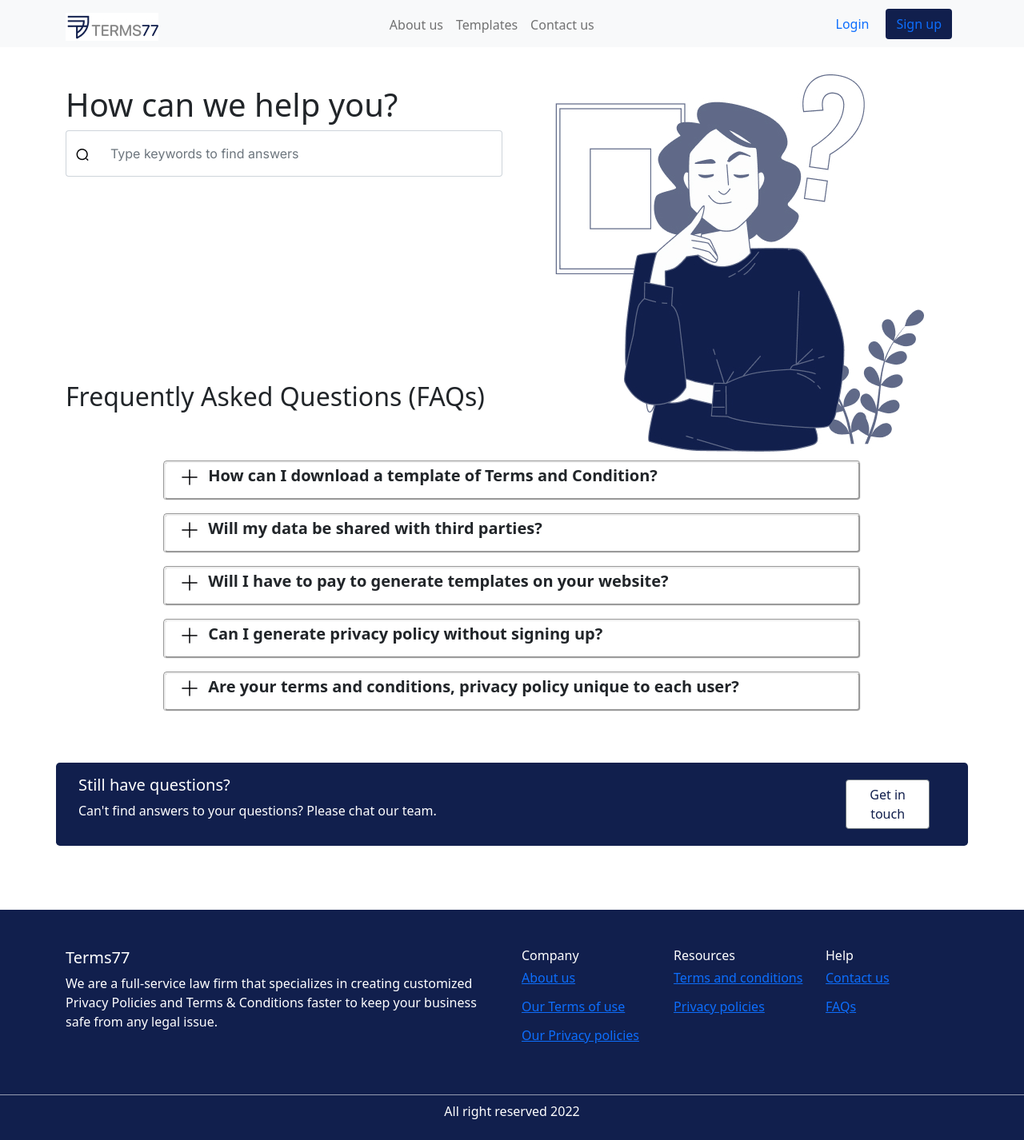
After one commit to zuri-training/Proj-T_C_GEN__Team-77, a Django app: template T_C_GEN/terms77/templates/faq.html in a window 1280 px wide. The commit adds this page. Shown: the whole page at 80% size. Run offline with Django 4.2, Linux system fonts and the light colour scheme; the template is opened without the code that fills it, so the values that code supplies are empty; some libraries are stand-ins or nearby versions.

Commit message:
still adjustments

```diff
--- /dev/null
+++ b/T_C_GEN/terms77/templates/faq.html
@@ -0,0 +1,355 @@
+{% load static %}
+
+<!DOCTYPE html>
+<html lang="en">
+  <head>
+    <meta charset="UTF-8" />
+    <meta http-equiv="X-UA-Compatible" content="IE=edge" />
+    <meta name="viewport" content="width=device-width, initial-scale=1.0" />
+    <title>Terms77 - Frequently Asked Questions (FAQs)</title>
+    <link
+      href="https://cdn.jsdelivr.net/npm/bootstrap@5.1.3/dist/css/bootstrap.min.css"
+      rel="stylesheet"
+      integrity="sha384-1BmE4kWBq78iYhFldvKuhfTAU6auU8tT94WrHftjDbrCEXSU1oBoqyl2QvZ6jIW3"
+      crossorigin="anonymous"
+    />
+    <link
+      rel="shortcut icon"
+      href="../img/favicon-32x32.png"
+      type="image/x-icon"
+    />
+    <link
+      href="https://fonts.googleapis.com/css2?family=Inter:wght@400;600;700&display=swap"
+      rel="stylesheet"
+    />
+    <link rel="stylesheet" href="{% static "faq.css" />
+  </head>
+
+  <!-- body -->
+  <body>
+    <!-- Header -->
+    <header>
+      <nav class="navbar navbar-expand-lg navbar-light bg-light">
+        <div class="container">
+          <button
+            class="navbar-toggler"
+            type="button"
+            data-bs-toggle="collapse"
+            data-bs-target="#navbarTogglerDemo01"
+            aria-controls="navbarTogglerDemo01"
+            aria-expanded="false"
+            aria-label="Toggle navigation"
+          >
+            <span class="navbar-toggler-icon"></span>
+          </button>
+          <div class="collapse navbar-collapse" id="navbarTogglerDemo01">
+            <img src="../img/terms77.jpg" alt="" class="pt-2" />
+            <ul
+              class="navbar-nav me-auto mb-2 mb-lg-0 px-5"
+              style="margin: auto"
+            >
+              <li class="nav-item">
+                <a class="nav-link" aria-current="page" href="aboutus.html">About us</a>
+              </li>
+              <li class="nav-item">
+                <a class="nav-link" href="signup.html">Templates</a>
+              </li>
+              <li class="nav-item">
+                <a class="nav-link" href="#">Contact us</a>
+              </li>
+            </ul>
+            <form class="d-flex">
+              <button class="btn me-2" type="button"><a href="signin.html" style=" text-decoration: none">Login</a></button>
+              <button
+                class="btn me-2"
+                type="button"
+                style="background: #111f4d; color: white"
+              > <a href="signin.html" style=" text-decoration: none"> Sign up</a>
+                </button>
+            </form>
+          </div>
+        </div>
+      </nav>
+    </header>
+
+    <!-- Main -->
+
+    <main>
+      <!-- Section1 -->
+      <section class="first container">
+        <div class="">
+          <div class="row">
+            <div class="col-lg-6 col-md-12 site-title mt-5">
+              <h1>How can we help you?</h1>
+
+              <div class="input-group mb-3">
+                <span
+                  class="input-group-text"
+                  id="basic-addon1"
+                  style="border-right: none; background-color: white"
+                >
+                  <i class="material-icons">
+                    <img src="../img/search.jpg" alt="" /> </i
+                ></span>
+                <input
+                  type="text"
+                  class="form-control"
+                  placeholder="Type keywords to find answers"
+                  aria-label="Username"
+                  aria-describedby="basic-addon1"
+                  style="
+                    padding: 1em;
+                    font-family: Inter, cursive;
+                    border-left: 0;
+                  "
+                />
+              </div>
+
+              <div style="margin-top: 16em">
+                <h2>Frequently Asked Questions (FAQs)</h2>
+              </div>
+            </div>
+            <div class="col-lg-6 col-md-12 banner-image">
+              <img
+                src="../img/faq.png"
+                alt="faq-img"
+                class="img-fluid"
+                height="4em"
+                style="margin-left: 1em"
+              />
+            </div>
+          </div>
+        </div>
+      </section>
+
+      <!-- section2 -->
+      <section
+        class="second accordion container"
+        id="questions"
+        style="width: 70%"
+      >
+        <div
+          class="container one"
+          style="
+            border-style: groove;
+            border-radius: 0.3em;
+            margin-top: 0;
+            margin-bottom: 1em;
+          "
+        >
+          <h5
+            data-bs-toggle="collapse"
+            data-bs-target="#multiCollapseExample1"
+            aria-expanded="false"
+            aria-controls="multiCollapseExample1"
+            style="cursor: pointer"
+          >
+            <img src="../img/add.jpg" alt="Add image" />
+            <strong
+              >How can I download a template of Terms and Condition?</strong
+            >
+          </h5>
+          <p
+            class="collapse multi-collapse px-5"
+            id="multiCollapseExample1"
+            style="border-top-style: groove"
+          >
+            You can download a template of a Terms and Condition when you
+            register and fill in your neccessary details needed to generate a
+            template for you.
+          </p>
+        </div>
+
+        <div
+          class="container two"
+          style="border-style: groove; border-radius: 0.3em; margin-bottom: 1em"
+        >
+          <h5
+            data-bs-toggle="collapse"
+            data-bs-target="#multiCollapseExample2"
+            aria-expanded="false"
+            aria-controls="multiCollapseExample2"
+            style="cursor: pointer"
+          >
+            <img src="../img/add.jpg" alt="Add image" />
+            <strong> Will my data be shared with third parties?</strong>
+          </h5>
+          <p
+            class="collapse multi-collapse px-5"
+            id="multiCollapseExample2"
+            style="border-top-style: groove"
+          >
+            Lorem ipsum dolor sit amet consectetur, adipisicing elit. Natus,
+            eaque minus. Modi quis quidem vitae aliquid eveniet recusandae,
+            dignissimos sapiente officia sit temporibus qui reprehenderit hic
+            cupiditate, quod totam eos.
+          </p>
+        </div>
+
+        <div
+          class="container three"
+          style="border-style: groove; border-radius: 0.3em; margin-bottom: 1em"
+        >
+          <h5
+            data-bs-toggle="collapse"
+            data-bs-target="#multiCollapseExample3"
+            aria-expanded="false"
+            aria-controls="multiCollapseExample3"
+            style="cursor: pointer"
+          >
+            <img src="../img/add.jpg" alt="Add image" />
+            <strong
+              >Will I have to pay to generate templates on your website?</strong
+            >
+          </h5>
+          <p
+            class="collapse multi-collapse px-5"
+            id="multiCollapseExample3"
+            style="border-top-style: groove"
+          >
+            Lorem ipsum, dolor sit amet consectetur adipisicing elit. Possimus
+            repellat sint officiis laborum expedita, placeat nam quo magnam
+            dolorem repellendus itaque nihil id qui ex repudiandae voluptates!
+            Non, praesentium ratione. No
+          </p>
+        </div>
+
+        <div
+          class="container four"
+          style="border-style: groove; border-radius: 0.3em; margin-bottom: 1em"
+        >
+          <h5
+            data-bs-toggle="collapse"
+            data-bs-target="#multiCollapseExample4"
+            aria-expanded="false"
+            aria-controls="multiCollapseExample4"
+            style="cursor: pointer"
+          >
+            <img src="../img/add.jpg" alt="Add image" />
+            <strong>Can I generate privacy policy without signing up?</strong>
+          </h5>
+          <p
+            class="collapse multi-collapse px-5"
+            id="multiCollapseExample4"
+            style="border-top-style: groove"
+          >
+            Lorem ipsum dolor sit amet, consectetur adipisicing elit. Eos dicta
+            harum ex deleniti omnis? Impedit sunt nulla aperiam voluptatem
+            consequuntur! Facilis expedita explicabo voluptates facere fuga
+            consectetur nostrum fugit placeat?
+          </p>
+        </div>
+
+        <div
+          class="container five"
+          style="border-style: groove; border-radius: 0.3em; margin-bottom: 4em"
+        >
+          <h5
+            data-bs-toggle="collapse"
+            data-bs-target="#multiCollapseExample5"
+            aria-expanded="false"
+            aria-controls="multiCollapseExample5"
+            style="cursor: pointer"
+          >
+            <img src="../img/add.jpg" alt="Add image" />
+            <strong
+              >Are your terms and conditions, privacy policy unique to each
+              user?</strong
+            >
+          </h5>
+          <p
+            class="collapse multi-collapse px-5"
+            id="multiCollapseExample5"
+            style="border-top-style: groove"
+          >
+            Lorem ipsum dolor sit amet consectetur adipisicing elit. Magni amet
+            delectus provident, excepturi, totam quaerat hic optio error fugiat
+            ut ad, voluptatibus tempore minima aut aspernatur tenetur molestiae
+            sit at?
+          </p>
+        </div>
+      </section>
+
+      <!-- section3 -->
+      <section
+        class="container hstack gap-3"
+        style="
+          background-color: #111f4d;
+          color: white;
+          margin-bottom: 5em;
+          border-radius: 0.3em;
+          padding: 1em;
+        "
+      >
+        <div class="container">
+          <h5>Still have questions?</h5>
+          <p>Can't find answers to your questions? Please chat our team.</p>
+        </div>
+        <button
+          type="button"
+          class="btn btn-secondary"
+          style="color: #111f4d; background-color: white; margin-right: 2em"
+        >
+          Get in touch
+        </button>
+      </section>
+    </main>
+
+    <!-- Footer -->
+    <footer
+      class="container-fluid"
+      style="background-color: #111f4d; color: white"
+    >
+      <div class="container">
+        <div class="row py-5">
+          <div class="col-lg-6 col-md-6 col-sm-12">
+            <h5>Terms77</h5>
+            <p class="fw-lighter">
+              We are a full-service law firm that specializes in creating
+              customized Privacy Policies and Terms & Conditions faster to keep
+              your business safe from any legal issue.
+            </p>
+          </div>
+          <div class="col-lg-2 col-md-6 col-sm-12">
+            <div class="fw-lighter lh-sm">
+              <h6>Company</h6>
+              <p><a href="aboutus.html">About us</a></p>
+              <p><a href="termsofuse.html">Our Terms of use</a></p>
+              <p><a href="ourprivacypolicy.html">Our Privacy policies</a></p>
+            </div>
+          </div>
+          <div class="col-lg-2 col-md-6 col-sm-12">
+            <div class="fw-lighter lh-sm">
+              <h6>Resources</h6>
+              <p><a href="signup.html">Terms and conditions</a></p>
+              <p><a href="signup.html">Privacy policies</a></p>
+            </div>
+          </div>
+          <div class="col-lg-2 col-md-6 col-sm-12">
+            <div class="fw-lighter lh-sm">
+              <h6>Help</h6>
+              <p><a href="#">Contact us</a></p>
+              <p><a href="faq.html" class="">FAQs</a></p>
+            </div>
+          </div>
+        </div>
+      </div>
+      <div class="row text-center">
+        <div class="col-12" style="border-top: 1px #959bb0 solid; width: 100%">
+          <p class="py-2">All right reserved 2022</p>
+        </div>
+      </div>
+    </footer>
+
+    <script
+      src="https://cdn.jsdelivr.net/npm/@popperjs/core@2.10.2/dist/umd/popper.min.js"
+      integrity="sha384-7+zCNj/IqJ95wo16oMtfsKbZ9ccEh31eOz1HGyDuCQ6wgnyJNSYdrPa03rtR1zdB"
+      crossorigin="anonymous"
+    ></script>
+    <script
+      src="https://cdn.jsdelivr.net/npm/bootstrap@5.1.3/dist/js/bootstrap.min.js"
+      integrity="sha384-QJHtvGhmr9XOIpI6YVutG+2QOK9T+ZnN4kzFN1RtK3zEFEIsxhlmWl5/YESvpZ13"
+      crossorigin="anonymous"
+    ></script>
+  </body>
+</html>
```
Also changed, not shown: T_C_GEN/terms77/static/terms77/home.css (+8 -0 lines), T_C_GEN/terms77/templates/home.html (+10 -10 lines).
